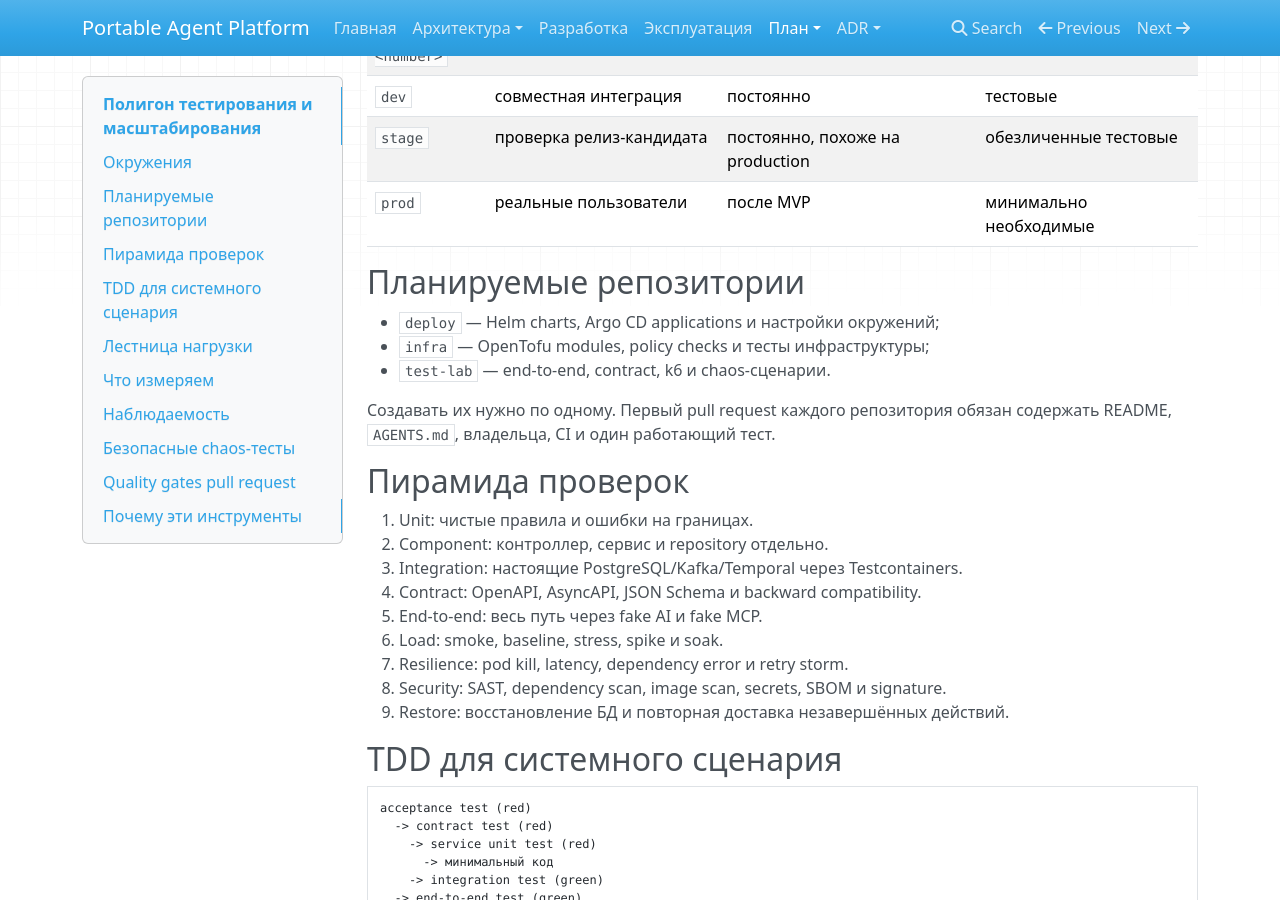
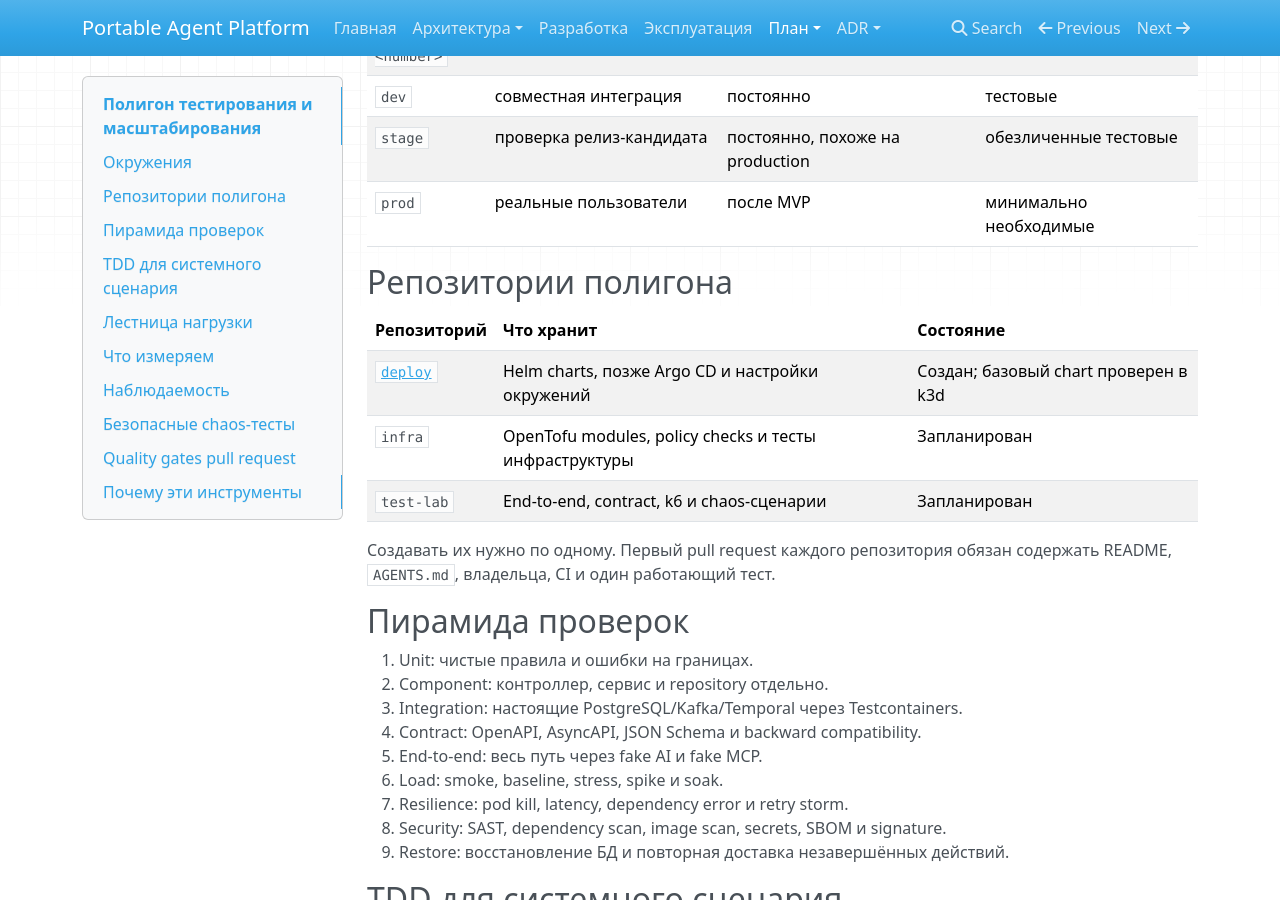
Before and after one commit to portable-agent/platform, an MkDocs documentation site: the page built from docs/delivery/TEST_PLATFORM.md, in a window 1280 px wide and 900 px high, scrolled down 455 px. Built offline with MkDocs 1.6.1, drawn with Linux system fonts in a browser that asks for light colours; nearby versions of some CDN libraries.

Commit message:
docs: зарегистрировать deploy и tech radar

```diff
--- a/docs/delivery/TEST_PLATFORM.md
+++ b/docs/delivery/TEST_PLATFORM.md
@@ -14,11 +14,13 @@
 | `stage` | проверка релиз-кандидата | постоянно, похоже на production | обезличенные тестовые |
 | `prod` | реальные пользователи | после MVP | минимально необходимые |
 
-## Планируемые репозитории
+## Репозитории полигона
 
-- `deploy` — Helm charts, Argo CD applications и настройки окружений;
-- `infra` — OpenTofu modules, policy checks и тесты инфраструктуры;
-- `test-lab` — end-to-end, contract, k6 и chaos-сценарии.
+| Репозиторий | Что хранит | Состояние |
+|---|---|---|
+| [`deploy`](https://github.com/portable-agent/deploy) | Helm charts, позже Argo CD и настройки окружений | Создан; базовый chart проверен в k3d |
+| `infra` | OpenTofu modules, policy checks и тесты инфраструктуры | Запланирован |
+| `test-lab` | End-to-end, contract, k6 и chaos-сценарии | Запланирован |
 
 Создавать их нужно по одному. Первый pull request каждого репозитория обязан содержать README,
 `AGENTS.md`, владельца, CI и один работающий тест.
--- a/mkdocs.yml
+++ b/mkdocs.yml
@@ -9,6 +9,7 @@ nav:
       - Выполнение действия: architecture/ACTION_EXECUTION.md
       - Репозитории: architecture/REPOSITORY_MODEL.md
       - Технологии: architecture/TECHNOLOGY_STRATEGY.md
+      - Tech radar: architecture/TECH_RADAR.md
   - Разработка: development.md
   - Эксплуатация: runbook.md
   - План:
```
Also changed, not shown: README.md (+2 -0 lines), docs/architecture/REPOSITORY_MODEL.md (+3 -2 lines), docs/architecture/TECH_RADAR.md (added, +29 -0 lines), docs/index.md (+3 -1 lines), 1 other file.
